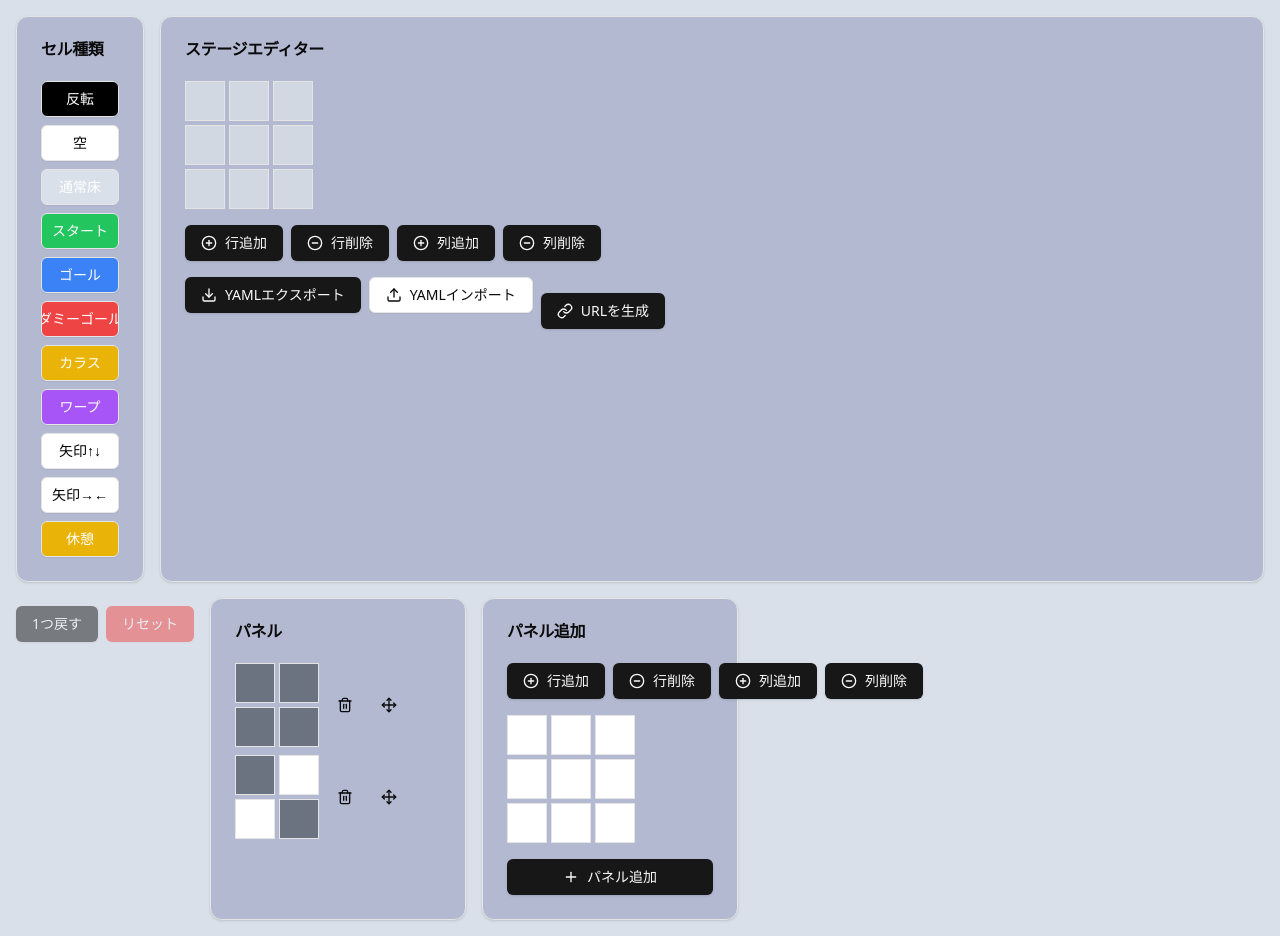
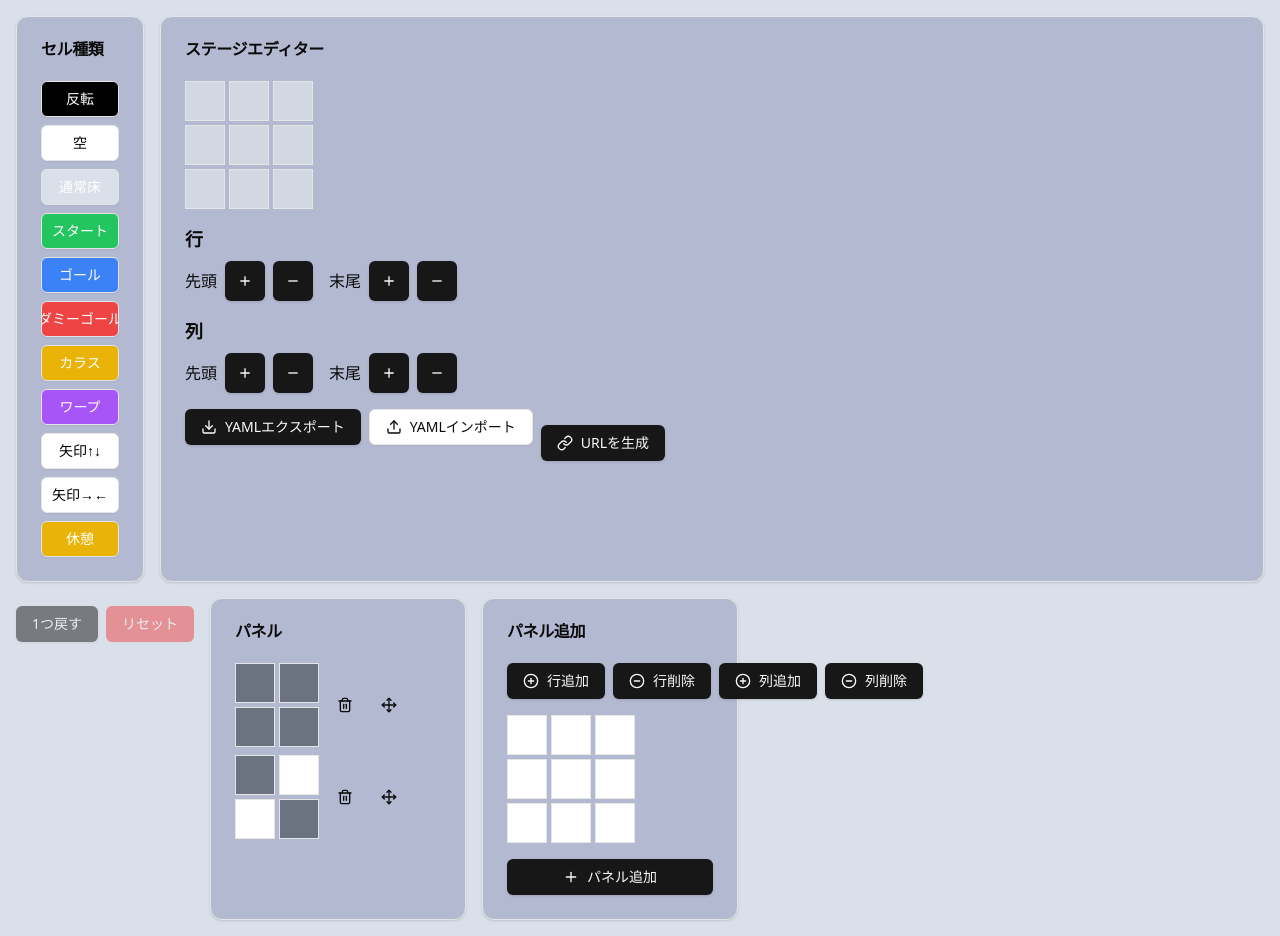
Before and after one commit to Suke-H/kiro_stage_editor, a React (Vite) app in the folder frontend/: page / in a window 1280 px wide. Built offline with nearby package versions, Linux system fonts and the light colour scheme; no server answers.

Commit message:
➕ 先頭行列の追加削除ボタンを新規実装

```diff
--- a/frontend/src/components/editor/grid.tsx
+++ b/frontend/src/components/editor/grid.tsx
@@ -1,6 +1,9 @@
 import { Button } from '@/components/ui/button';
 import { Card, CardContent, CardHeader, CardTitle, } from '@/components/ui/card';
-import { PlusCircle, MinusCircle, Download, Upload, Link } from 'lucide-react';
+// import { PlusCircle, MinusCircle, Download, Upload, Link } from 'lucide-react';
+import { Download, Upload, Link } from 'lucide-react';
+// import { IconButton } from '@mui/material';
+import { Add, Remove } from '@mui/icons-material';
 import { GridCell, Panel, PanelPlacementModeType, PanelPlacementHistoryType , CellDefinitions} from '../types';
 import { CELL_DEFINITIONS, CellSideInfo } from '../../constants/cell-types';
 import { exportStageToYaml, importStageFromYaml } from '../../utils/yaml';
@@ -30,43 +33,46 @@ export const Grid: React.FC<GridProps> = ({
   setPanelPlacementHistory,
 }) => {
 
-  const adjustGridSize = (rowDelta: number, colDelta: number) => {
+  const adjustGridSize = (rowDelta: number, colDelta: number, addToStart = false) => {
     setGrid((prevGrid) => {
       const newRows = prevGrid.length + rowDelta;
       const newCols = prevGrid[0].length + colDelta;
 
       if (newRows > 0 && newCols > 0) {
-        // 新しい空のセルを作成するヘルパー関数
         const createEmptyCell = (): GridCell => ({
           type: 'Normal',
-          side: 'front'
+          side: 'front',
         });
 
+        let updatedGrid = [...prevGrid];
+
+        // 行の追加・削除
         if (rowDelta > 0) {
-          // 行を追加
           const newRow = Array(newCols).fill(null).map(() => createEmptyCell());
-          return [...prevGrid, ...Array(rowDelta).fill(null).map(() => newRow.map(cell => ({...cell})))];
+          updatedGrid = addToStart
+            ? [...Array(rowDelta).fill(null).map(() => newRow.map(cell => ({ ...cell }))), ...updatedGrid]
+            : [...updatedGrid, ...Array(rowDelta).fill(null).map(() => newRow.map(cell => ({ ...cell })))];
         } else if (rowDelta < 0) {
-          // 行を削除
-          return prevGrid.slice(0, newRows).map(row => row.slice(0, newCols));
+          updatedGrid = addToStart ? updatedGrid.slice(-newRows) : updatedGrid.slice(0, newRows);
         }
 
-        // 列の追加/削除
-        return prevGrid.map(row => {
+        // 列の追加・削除
+        updatedGrid = updatedGrid.map(row => {
           if (colDelta > 0) {
-            // 列を追加
             const newCells = Array(colDelta).fill(null).map(() => createEmptyCell());
-            return [...row, ...newCells];
+            return addToStart ? [...newCells, ...row] : [...row, ...newCells];
           } else if (colDelta < 0) {
-            // 列を削除
-            return row.slice(0, newCols);
+            return addToStart ? row.slice(-newCols) : row.slice(0, newCols);
           }
           return row;
         });
+
+        return updatedGrid;
       }
       return prevGrid;
     });
   };
+
 
   const handleGridCellClick = (rowIndex: number, colIndex: number) => {
     // セル選択モード
@@ -232,20 +238,62 @@ export const Grid: React.FC<GridProps> = ({
           )}
         </div>
 
-        <div className="flex gap-2 mt-4">
-          <Button onClick={() => adjustGridSize(1, 0)} className="flex items-center gap-2">
-            <PlusCircle size={16} /> 行追加
-          </Button>
-          <Button onClick={() => adjustGridSize(-1, 0)} className="flex items-center gap-2">
-            <MinusCircle size={16} /> 行削除
-          </Button>
-          <Button onClick={() => adjustGridSize(0, 1)} className="flex items-center gap-2">
-            <PlusCircle size={16} /> 列追加
-          </Button>
-          <Button onClick={() => adjustGridSize(0, -1)} className="flex items-center gap-2">
-            <MinusCircle size={16} /> 列削除
-          </Button>
-        </div>
+        <div className="flex flex-col gap-4 mt-4">
+  {/* 行操作 */}
+  <div className="flex flex-col gap-2">
+    <span className="font-semibold text-lg">行</span>
+    <div className="flex gap-4">
+      {/* 行 先頭 */}
+      <div className="flex items-center gap-2">
+        <span>先頭</span>
+        <Button onClick={() => adjustGridSize(1, 0, true)} className="flex items-center justify-center w-10 h-10">
+          <Add />
+        </Button>
+        <Button onClick={() => adjustGridSize(-1, 0, true)} className="flex items-center justify-center w-10 h-10">
+          <Remove />
+        </Button>
+      </div>
+      {/* 行 末尾 */}
+      <div className="flex items-center gap-2">
+        <span>末尾</span>
+        <Button onClick={() => adjustGridSize(1, 0)} className="flex items-center justify-center w-10 h-10">
+          <Add />
+        </Button>
+        <Button onClick={() => adjustGridSize(-1, 0)} className="flex items-center justify-center w-10 h-10">
+          <Remove />
+        </Button>
+      </div>
+    </div>
+  </div>
+
+  {/* 列操作 */}
+  <div className="flex flex-col gap-2">
+    <span className="font-semibold text-lg">列</span>
+    <div className="flex gap-4">
+      {/* 列 先頭 */}
+      <div className="flex items-center gap-2">
+        <span>先頭</span>
+        <Button onClick={() => adjustGridSize(0, 1, true)} className="flex items-center justify-center w-10 h-10">
+          <Add />
+        </Button>
+        <Button onClick={() => adjustGridSize(0, -1, true)} className="flex items-center justify-center w-10 h-10">
+          <Remove />
+        </Button>
+      </div>
+      {/* 列 末尾 */}
+      <div className="flex items-center gap-2">
+        <span>末尾</span>
+        <Button onClick={() => adjustGridSize(0, 1)} className="flex items-center justify-center w-10 h-10">
+          <Add />
+        </Button>
+        <Button onClick={() => adjustGridSize(0, -1)} className="flex items-center justify-center w-10 h-10">
+          <Remove />
+        </Button>
+      </div>
+    </div>
+  </div>
+</div>
+
 
         <div className="flex gap-2 mt-4">
           <Button onClick={() => exportStageToYaml(grid, panels)} className="flex items-center gap-2">
```
